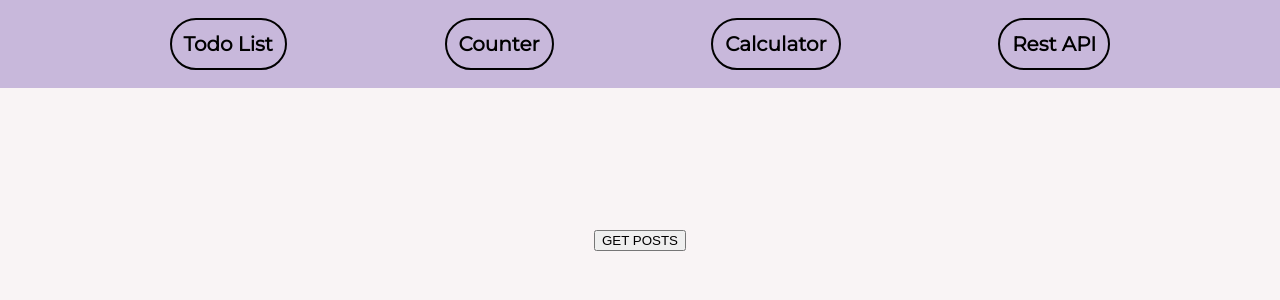
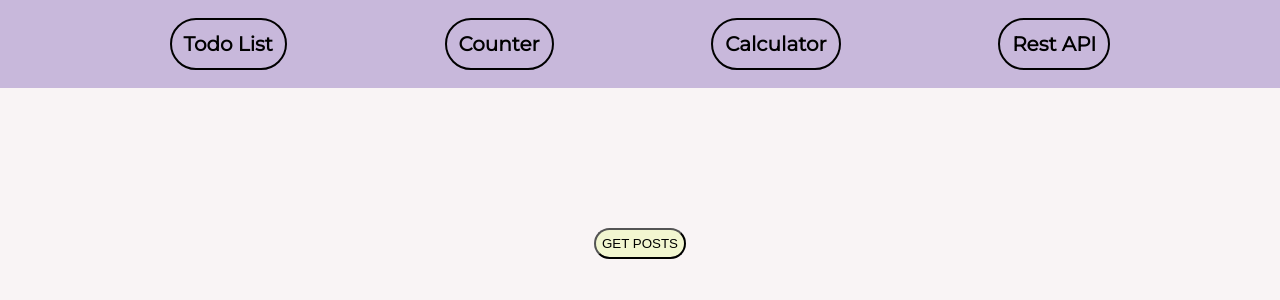
Before and after one commit to hatibek/fundamentals-demo, a React (Create React App) app: page /rest-api in a window 1280 px wide. Shown: the top 300 px of the page. Built offline with nearby package versions, Linux system fonts and the light colour scheme.

Commit message:
update get posts button style

```diff
--- a/src/rest/RestAPI.css
+++ b/src/rest/RestAPI.css
@@ -50,3 +50,14 @@
 .get-posts-button {
   margin: 14px;
 }
+
+.get-posts-button {
+  margin: 12px;
+  padding: 6px;
+  background-color: #f2f6d0;
+  border-radius: 20px;
+}
+
+.get-posts-button:hover {
+  background-color: #bee5bf;
+}
--- a/src/todoList/TodoList.css
+++ b/src/todoList/TodoList.css
@@ -1,6 +1,8 @@
 .todo-list {
   display: flex;
   flex-direction: column;
+  width: 50%;
+  max-width: max-content;
   padding: 24px;
   border: 3px solid #70587c;
   border-radius: 12px;
```
